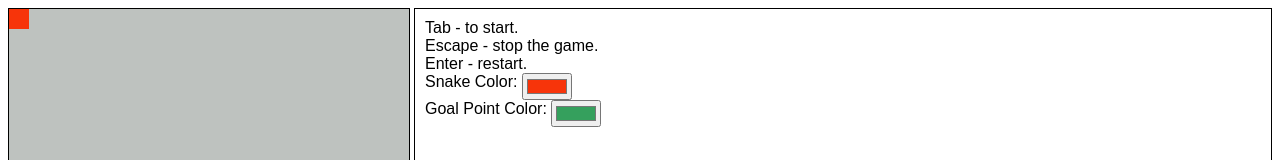
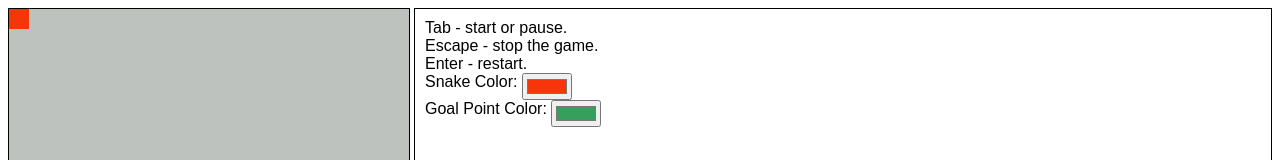
Before and after one commit to chr1soscl/viborita16, an Angular app: page / in a window 1280 px wide. Shown: the top 160 px of the page. Built offline with nearby package versions, Linux system fonts and the light colour scheme.

Commit message:
instructions

```diff
--- a/src/app/app.component.html
+++ b/src/app/app.component.html
@@ -6,7 +6,7 @@
     ></game>
   </div>
   <div class="instructions">
-    <div>Tab - to start.</div>
+    <div>Tab - start or pause.</div>
     <div>Escape - stop the game.</div>
     <div>Enter - restart.</div>
     <div class="flex-row">
```
